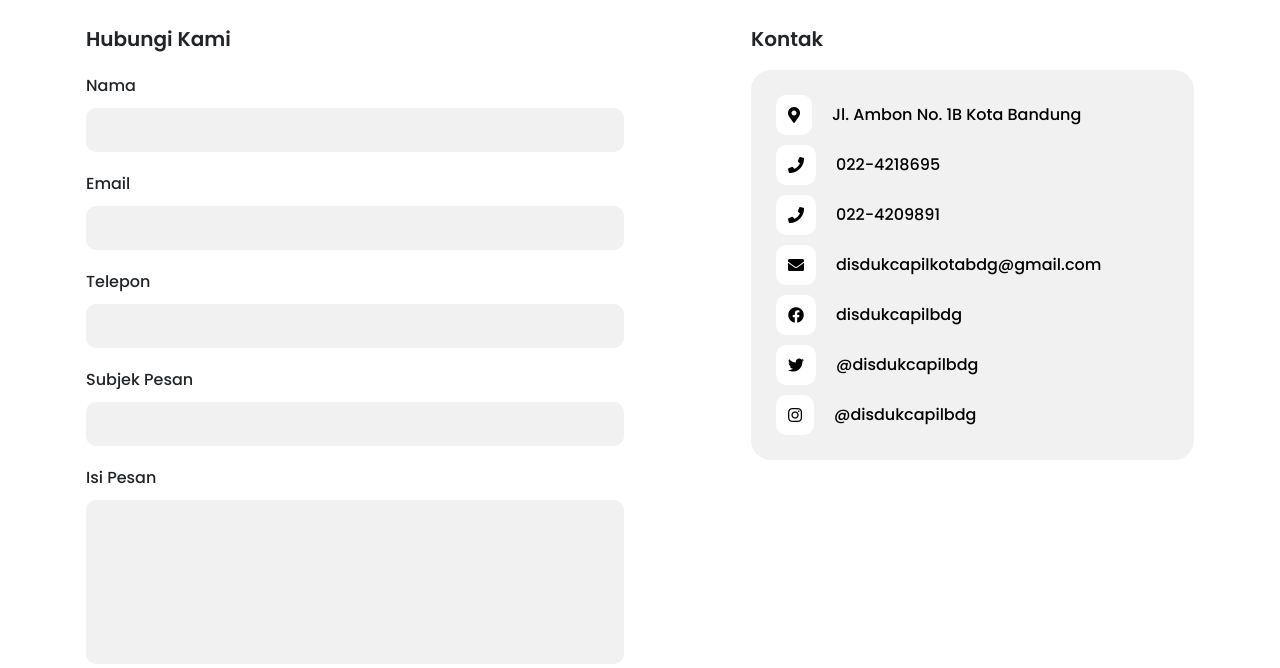
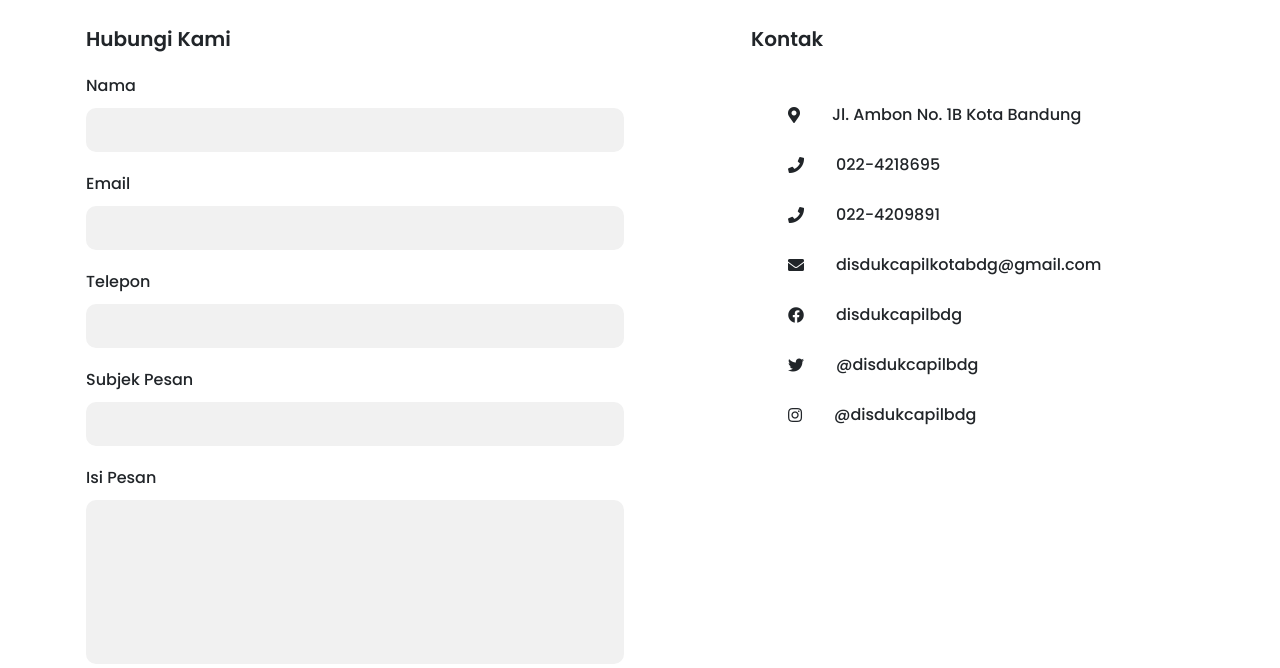
Before and after one commit to adityasuryana/disdukcapil-redesign, a plain HTML site: page pages/hubungi-kami.html in a window 1280 px wide. Shown: the part 429-1097 px from the top of the page. Drawn offline with Linux system fonts and the light colour scheme.

Commit message:
change background card

```diff
--- a/pages/hubungi-kami.html
+++ b/pages/hubungi-kami.html
@@ -89,7 +89,7 @@
 
         <div class="col-xxl-5 col-xl-5 col-lg-5 col-12 p-3">
           <p class="title">Kontak</p>
-          <div class="card-contact gray">
+          <div class="card-contact">
             <div class="contact-group">
               <div class="icon-box"><i class="fas fa-map-marker-alt"></i></div> <p>Jl. Ambon No. 1B Kota Bandung</p>
             </div>
```
